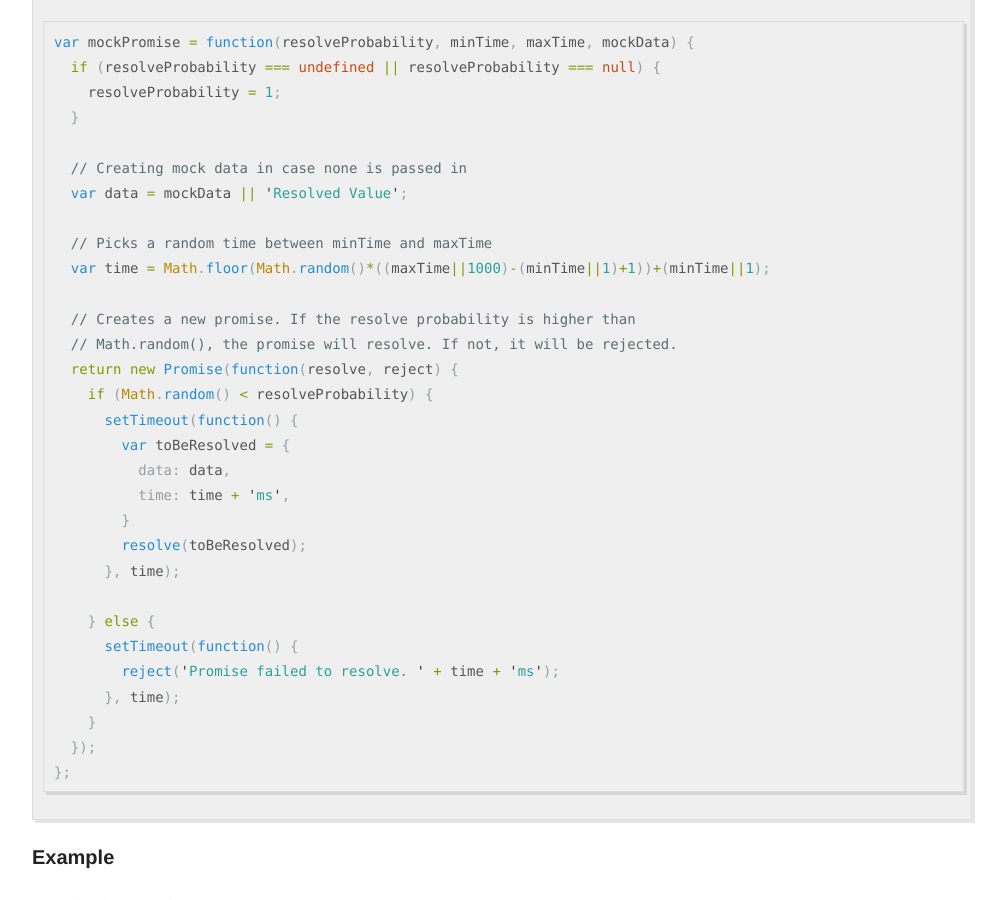
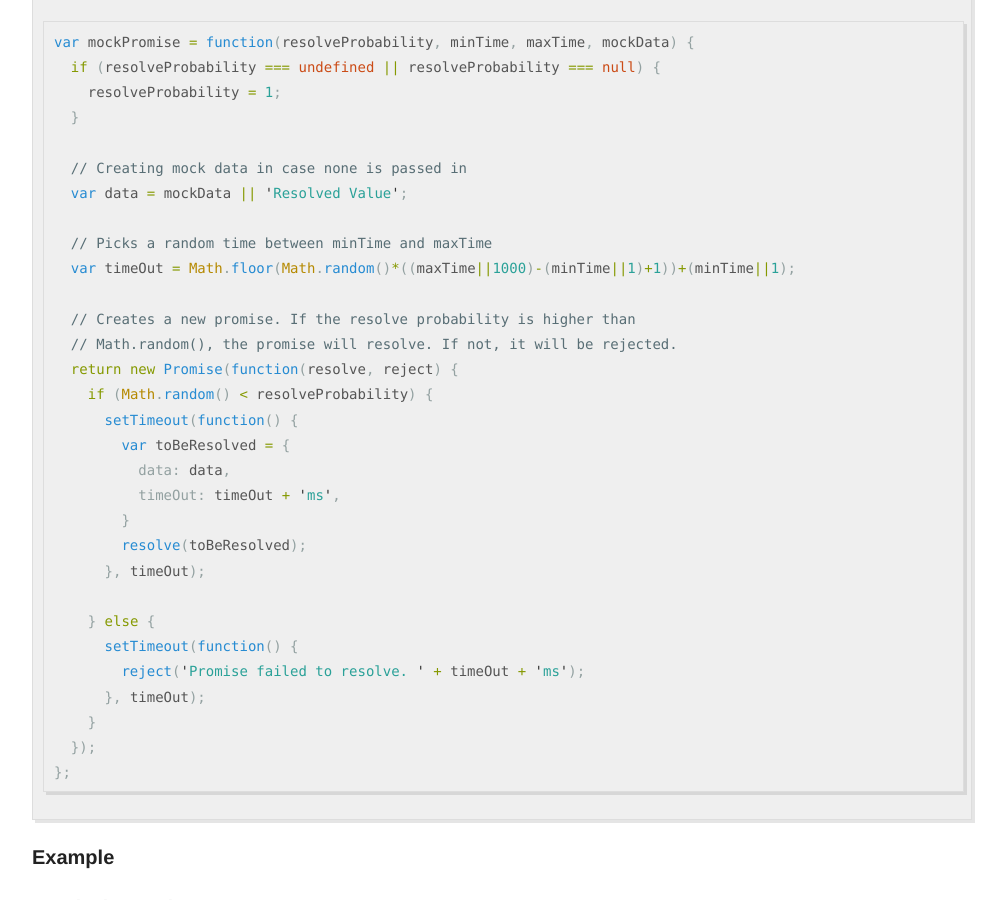
Before and after one commit to rodocite/rodocite.github.io, a Jekyll site: the page built from _posts/2015-10-12-mockPromise.md, in a window 1280 px wide and 900 px high, scrolled down 580 px. Shown: the whole window, without its empty margins (138-1144 px from the left). Built offline with Jekyll 4.4.1, drawn with Linux system fonts in a browser that asks for light colours; Markdown is read by kramdown in place of the engine named in the settings; comment, search, counter and statistics services are not loaded.

Commit message:
Update 2015-10-12-mockPromise.md

```diff
--- a/_posts/2015-10-12-mockPromise.md
+++ b/_posts/2015-10-12-mockPromise.md
@@ -24,7 +24,7 @@ var mockPromise = function(resolveProbability, minTime, maxTime, mockData) {
   var data = mockData || 'Resolved Value';
 
   // Picks a random time between minTime and maxTime
-  var time = Math.floor(Math.random()*((maxTime||1000)-(minTime||1)+1))+(minTime||1);
+  var timeOut = Math.floor(Math.random()*((maxTime||1000)-(minTime||1)+1))+(minTime||1);
 
   // Creates a new promise. If the resolve probability is higher than
   // Math.random(), the promise will resolve. If not, it will be rejected.
@@ -33,15 +33,15 @@ var mockPromise = function(resolveProbability, minTime, maxTime, mockData) {
       setTimeout(function() {
         var toBeResolved = {
           data: data,
-          time: time + 'ms',
+          timeOut: timeOut + 'ms',
         }
         resolve(toBeResolved);
-      }, time);
+      }, timeOut);
 
     } else {
       setTimeout(function() {
-        reject('Promise failed to resolve. ' + time + 'ms');
-      }, time);
+        reject('Promise failed to resolve. ' + timeOut + 'ms');
+      }, timeOut);
     }
   });
 };
```
